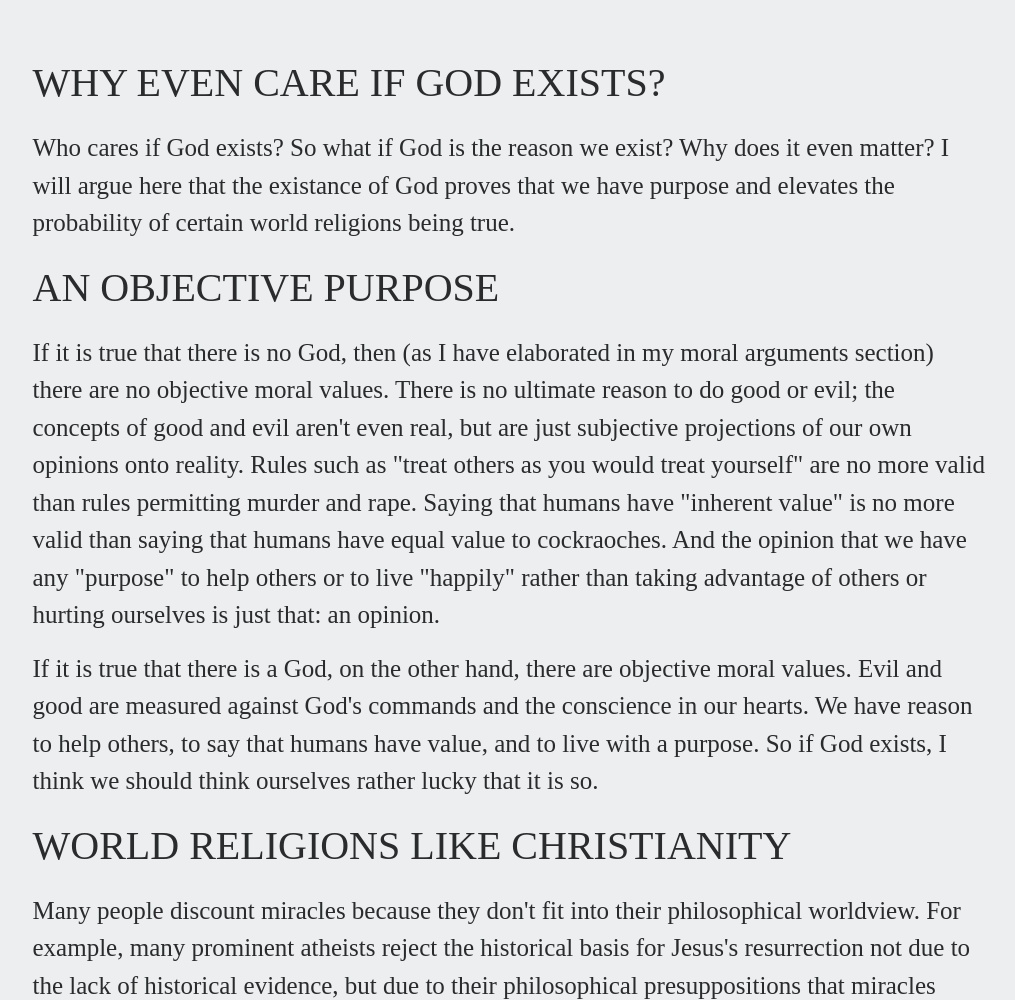
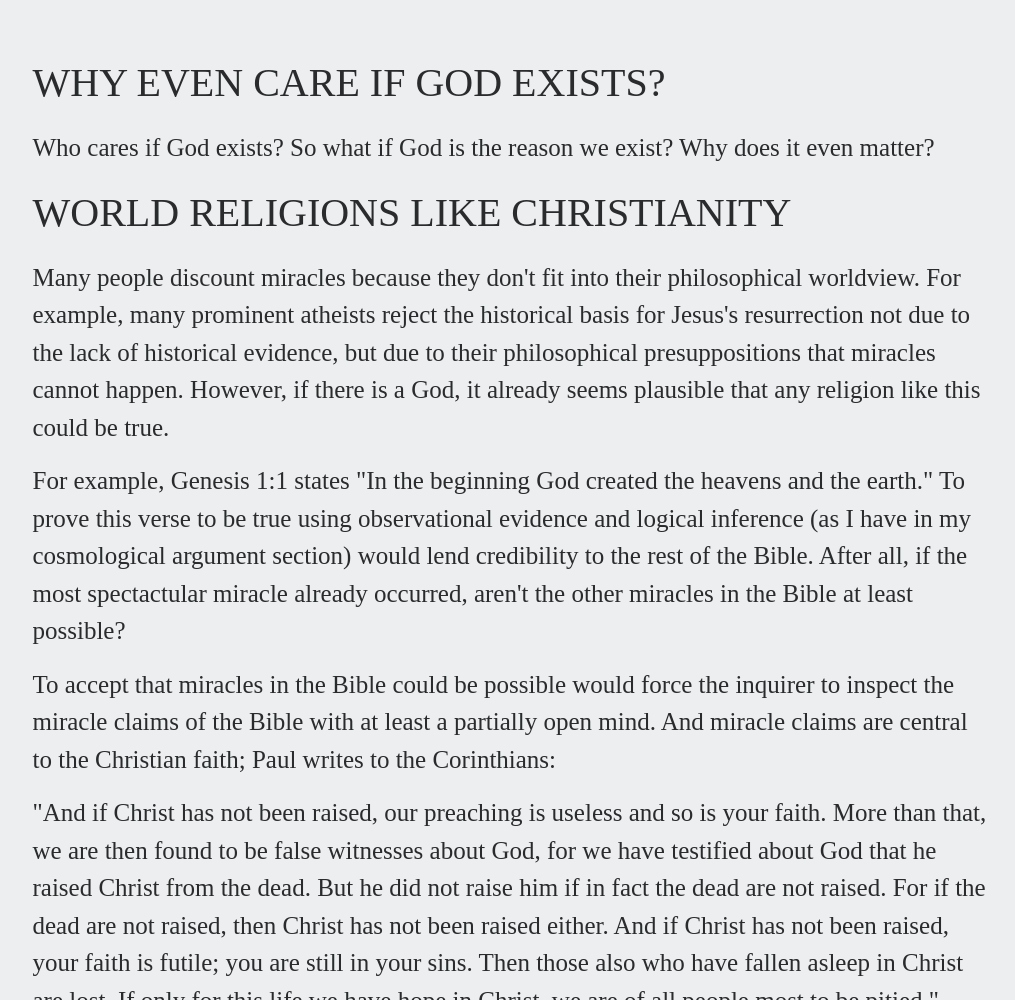
Before and after one commit to apologetic/apologetic.github.io, a plain HTML site: page care.html in a window 1280 px wide. Shown: the part 360-1360 px from the top of the page, without its empty margins (130-1145 px from the left). Drawn offline with nearby package versions, Linux system fonts and the light colour scheme; a web font is replaced by a local one.

Commit message:
Commit 18

```diff
--- a/care.html
+++ b/care.html
@@ -7,6 +7,7 @@
           Why Care?
 
       </title>
+      <script src="http://code.jquery.com/jquery.js"></script>
       <link rel="icon" type="image/x-icon" href="images/logo.png" />
       <link rel="stylesheet" type="text/css" href="homepage.css"/>
       <script src="homepage.js"></script>
@@ -80,41 +81,10 @@
             <p>
 
               Who cares if God exists? So what if God is the reason we exist? Why
-              does it even matter? I will argue here that the existance of God
-              proves that we have purpose and elevates the probability of certain
-              world religions being true.
+              does it even matter?
 
             </p>
 
-            <p class = "ptitle">
-              AN OBJECTIVE PURPOSE
-            </p>
-
-            <p>
-
-              If it is true that there is no God, then (as I have elaborated in
-              my moral arguments section) there are no objective moral values.
-              There is no ultimate reason to do good or evil; the concepts of good
-              and evil aren't even real, but are just subjective projections of
-              our own opinions onto reality. Rules such as "treat others as you
-              would treat yourself" are no more valid than rules permitting murder
-              and rape. Saying that humans have "inherent value" is no more valid
-              than saying that humans have equal value to cockraoches. And the
-              opinion that we have any "purpose" to help others or to live "happily"
-              rather than taking advantage of others or hurting ourselves
-              is just that: an opinion.
-
-            </p>
-
-            <p>
-
-              If it is true that there is a God, on the other hand, there are objective
-              moral values. Evil and good are measured against God's commands and
-              the conscience in our hearts. We have reason to help others, to
-              say that humans have value, and to live with a purpose. So if God exists,
-              I think we should think ourselves rather lucky that it is so.
-
-            </p>
 
             <p class = "ptitle">
               WORLD RELIGIONS LIKE CHRISTIANITY
--- a/homepage.js
+++ b/homepage.js
@@ -0,0 +1,5 @@
+console.log("You found the Easter Egg! Fun fact: Easter is NOT pagan!");
+$(document).ready(function(){
+
+
+});
```
Also changed, not shown: contingency.html (+1 -0 lines), cosmological.html (+1 -0 lines), index.html (+7 -2 lines), moral.html (+1 -0 lines), teleological.html (+1 -0 lines).
